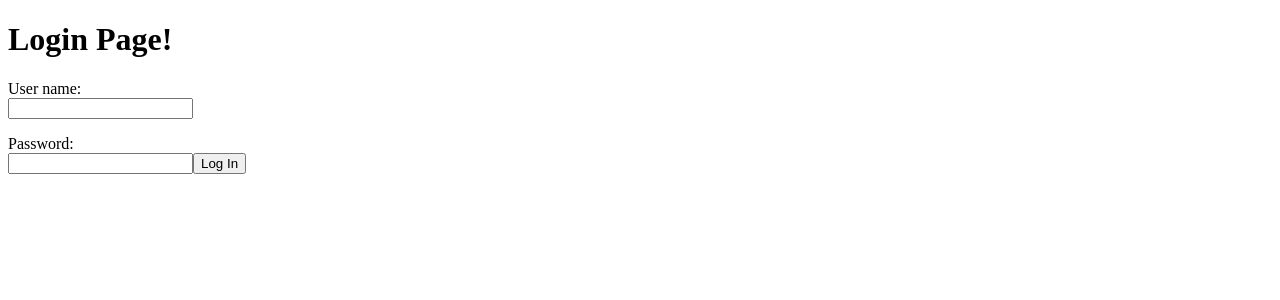
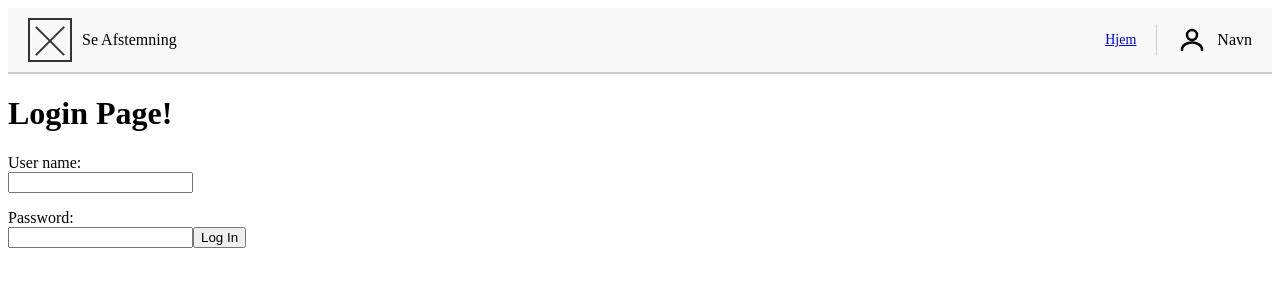
Before and after one commit to cs-26-dat-2-01/Stemmesystem, a React (Vite) app: page / in a window 1280 px wide. Shown: the top 300 px of the page. Built offline with nearby package versions, Linux system fonts and the light colour scheme.

Commit message:
navbar style

```diff
--- /dev/null
+++ b/client_src/components/NavBar.css
@@ -0,0 +1,91 @@
+/* Navbar layout */
+.navbar {
+  display: flex;
+  align-items: center;
+  padding: 10px 20px;
+  border-bottom: 2px solid #ccc;
+  background-color: #f8f8f8;
+}
+
+.nav-left {
+  display: flex;
+  align-items: center;
+  gap: 10px;
+}
+
+.nav-right {
+  display: flex;
+  align-items: center;
+  gap: 10px;
+}
+
+.vertical-divider {
+  width: 1px;
+  height: 30px;
+  background-color: #ccc;
+}
+
+.nav-right-group {
+  display: flex;
+  align-items: center;
+  gap: 20px;
+  margin-left: auto;
+}
+
+.nav-center {
+  font-size: 14px;
+  color: #555;
+}
+
+.separator {
+  margin: 0 5px;
+}
+
+.current {
+  font-weight: bold;
+}
+
+.avatar {
+  width: 30px;
+  height: 30px;
+  display: flex;
+  align-items: center;
+  justify-content: center;
+}
+
+.avatar svg {
+  width: 100%;
+  height: 100%;
+}
+
+/* Placeholder box */
+.placeholder-box {
+  width: 40px;
+  height: 40px;
+  border: 2px solid #333;
+  position: relative;
+}
+
+.placeholder-box.small {
+  width: 30px;
+  height: 30px;
+}
+
+.placeholder-box::before,
+.placeholder-box::after {
+  content: "";
+  position: absolute;
+  width: 100%;
+  height: 2px;
+  background: #333;
+  top: 50%;
+  left: 0;
+}
+
+.placeholder-box::before {
+  transform: rotate(45deg);
+}
+
+.placeholder-box::after {
+  transform: rotate(-45deg);
+}
--- a/client_src/components/NavBar.tsx
+++ b/client_src/components/NavBar.tsx
@@ -0,0 +1,44 @@
+import React from "react";
+import "./NavBar.css";
+
+function NavBar() {
+  return (
+    <header className="navbar">
+      <div className="nav-left">
+        <div className="placeholder-box"></div>
+        <span className="title">Se Afstemning</span>
+      </div>
+
+      <div className="nav-right-group">
+        <div className="nav-center">
+          <a href="#">Hjem</a>
+        </div>
+
+        <div className="vertical-divider"></div>
+
+        <div className="nav-right">
+            {/* User Icon SVG */}
+          <div className="avatar">
+            <svg
+              width="24"
+              height="24"
+              viewBox="0 0 24 24"
+              fill="none"
+              stroke="black"
+              strokeWidth="2"
+              strokeLinecap="round"
+              strokeLinejoin="round"
+            >
+              <circle cx="12" cy="8" r="4" />
+
+              <path d="M4 20c0-4 4-6 8-6s8 2 8 6" />
+            </svg>
+          </div>
+          <span className="username">Navn</span>
+        </div>
+      </div>
+    </header>
+  );
+}
+
+export default NavBar;
--- a/client_src/pages/LoginPage.tsx
+++ b/client_src/pages/LoginPage.tsx
@@ -1,6 +1,7 @@
 import React from "react";
 import "./LoginPage.css";
 import { getCookie } from "../App.tsx";
+import NavBar from "../components/NavBar.tsx";
 
 type LoginPageProps = {
   setIsLoggedIn: React.Dispatch<React.SetStateAction<string | undefined>>;
@@ -38,6 +39,8 @@ function LoginPage({ setIsLoggedIn }: LoginPageProps) {
   }
 
   return (
+    <>
+    <NavBar/>
     <div>
       <h1>Login Page!</h1>
       <label htmlFor="username">User name:</label>
@@ -47,7 +50,7 @@ function LoginPage({ setIsLoggedIn }: LoginPageProps) {
         type="text"
         autoComplete="username"
         onChange={handleUsernameChange}
-      />
+        />
 
       <br />
 
@@ -58,12 +61,13 @@ function LoginPage({ setIsLoggedIn }: LoginPageProps) {
         type="password"
         autoComplete="current-password"
         onChange={handlePasswordChange}
-      />
+        />
 
       <button type="button" onClick={handleLogin}>
         Log In
       </button>
     </div>
+  </>
   );
 }
 
```
